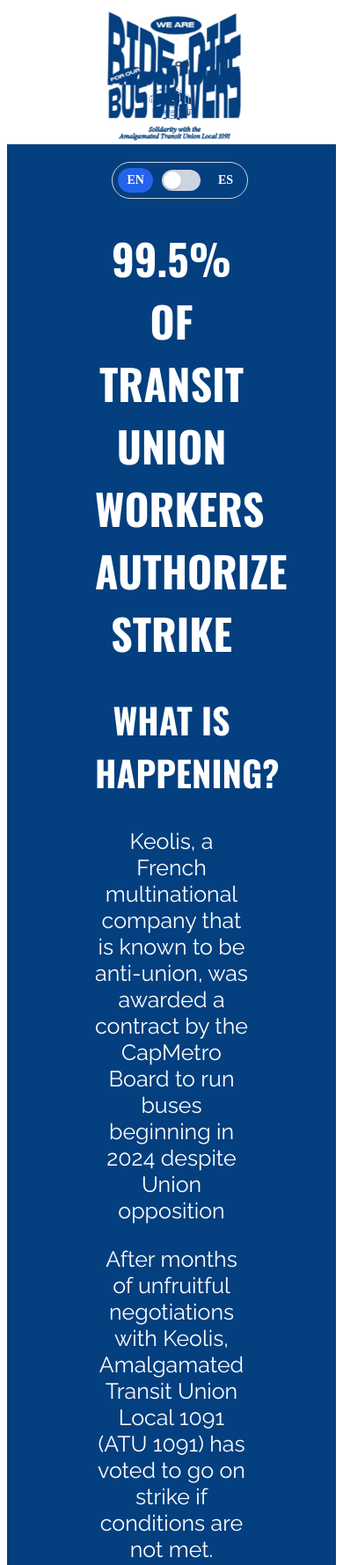
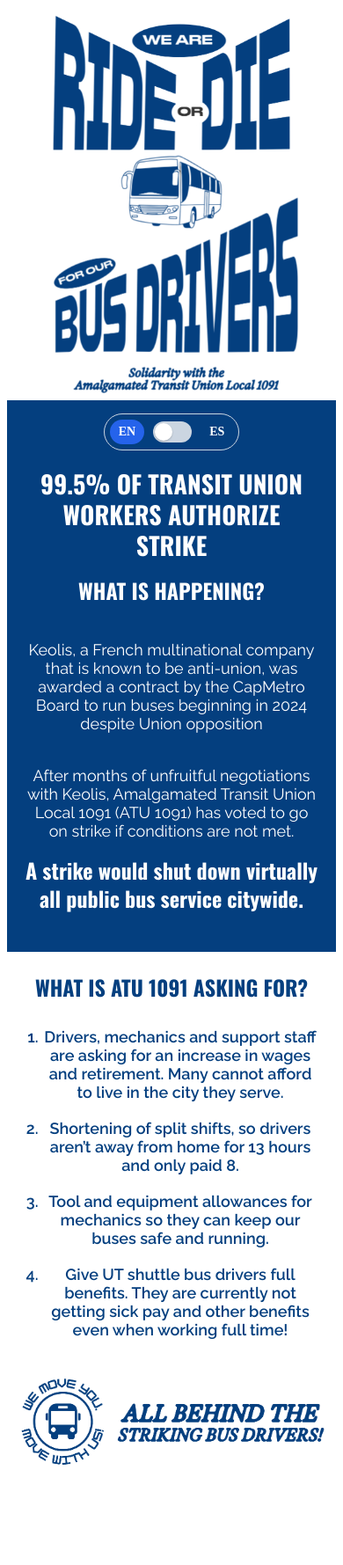
Before and after one commit to pslatx/rideordie, a plain HTML site: page index.html in a window 390 px wide. Shown: the top 1779 px of the page at 88% size. After the commit the page ends 1700 px from the top, so only its background shows below. Drawn offline with nearby package versions, Linux system fonts and the light colour scheme.

Commit message:
Responsive layout

```diff
--- a/style.css
+++ b/style.css
@@ -294,3 +294,165 @@
 .switch.is-es::after {
   transform: translateX(20px);
 }
+
+/* ============================================
+   MOBILE RESPONSIVE STYLES
+   ============================================ */
+
+/* Tablets and small laptops */
+@media (max-width: 900px) {
+
+	.head,
+	.head2 {
+		width: 80%;
+	}
+
+	.head2 {
+		margin-top: -60px;
+	}
+
+	.bus {
+		width: 35%;
+	}
+
+	.footer {
+		width: 85%;
+	}
+
+	.first,
+	.second {
+		padding-left: 40px;
+		padding-right: 40px;
+	}
+
+	.section1 {
+		font-size: 36px;
+	}
+
+	.section2white,
+	.section2blue {
+		font-size: 30px;
+	}
+
+	p,
+	li {
+		font-size: 22px;
+	}
+}
+
+/* Phones */
+@media (max-width: 600px) {
+
+	.head,
+	.head2 {
+		width: 92%;
+	}
+
+	.head2 {
+		margin-top: -40px;
+	}
+
+	.bus {
+		width: 45%;
+	}
+
+	.footer {
+		width: 95%;
+	}
+
+	.first,
+	.second {
+		padding-left: 20px;
+		padding-right: 20px;
+	}
+
+	.first {
+		padding-top: 15px;
+		padding-bottom: 25px;
+	}
+
+	.second {
+		padding-top: 5px;
+		padding-bottom: 25px;
+	}
+
+	.section1 {
+		font-size: 28px;
+		line-height: 1.25;
+	}
+
+	.section2white,
+	.section2blue {
+		font-size: 24px;
+		line-height: 1.3;
+	}
+
+	p,
+	li {
+		font-size: 18px;
+		padding-top: 20px;
+	}
+
+	ol {
+		margin-top: -10px;
+		padding-left: 20px;
+	}
+
+	.lang-toggle-wrap {
+		margin-bottom: 20px;
+		justify-content: center;
+	}
+
+	/* Tame the bounce/slide animations so content isn't flying in
+	   from far off-screen on narrow viewports */
+	@-webkit-keyframes bounce-in-left {
+		0% { -webkit-transform: translateX(-150px); transform: translateX(-150px); opacity: 0; }
+		38% { -webkit-transform: translateX(0); transform: translateX(0); opacity: 1; }
+		55% { -webkit-transform: translateX(-20px); transform: translateX(-20px); }
+		72% { -webkit-transform: translateX(0); transform: translateX(0); }
+		81% { -webkit-transform: translateX(-8px); transform: translateX(-8px); }
+		90% { -webkit-transform: translateX(0); transform: translateX(0); }
+		100% { -webkit-transform: translateX(0); transform: translateX(0); }
+	}
+	@keyframes bounce-in-left {
+		0% { transform: translateX(-150px); opacity: 0; }
+		38% { transform: translateX(0); opacity: 1; }
+		55% { transform: translateX(-20px); }
+		72% { transform: translateX(0); }
+		81% { transform: translateX(-8px); }
+		90% { transform: translateX(0); }
+		100% { transform: translateX(0); }
+	}
+
+	@-webkit-keyframes slide-in-fwd-left {
+		0% { -webkit-transform: translateZ(-400px) translateX(-250px); transform: translateZ(-400px) translateX(-250px); opacity: 0; }
+		100% { -webkit-transform: translateZ(0) translateX(0); transform: translateZ(0) translateX(0); opacity: 1; }
+	}
+	@keyframes slide-in-fwd-left {
+		0% { transform: translateZ(-400px) translateX(-250px); opacity: 0; }
+		100% { transform: translateZ(0) translateX(0); opacity: 1; }
+	}
+}
+
+/* Small phones */
+@media (max-width: 380px) {
+
+	.section1 {
+		font-size: 23px;
+	}
+
+	.section2white,
+	.section2blue {
+		font-size: 20px;
+	}
+
+	p,
+	li {
+		font-size: 16px;
+	}
+
+	.lang-label {
+		font-size: 12px;
+		padding: 5px 8px;
+	}
+}
```
